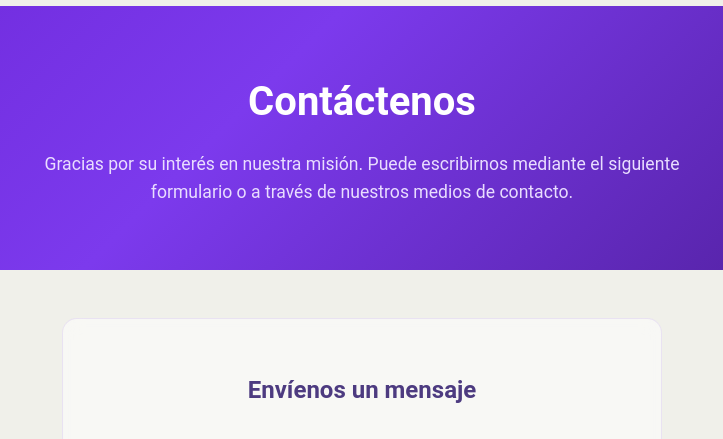
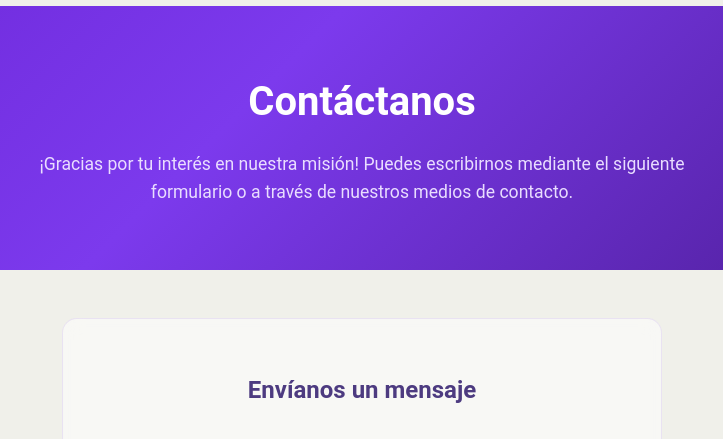
Before and after one commit to tommysvs/web-osfl, a plain HTML site: page contacto.html in a window 1280 px wide. Shown: the part 136-575 px from the top of the page, 278-1001 px from the left. Drawn offline with Linux system fonts and the light colour scheme.

Commit message:
changed some texts

```diff
--- a/contacto.html
+++ b/contacto.html
@@ -63,12 +63,12 @@
 
     <main>
         <section class="page-banner">
-            <h1>Contáctenos</h1>
-            <p>Gracias por su interés en nuestra misión. Puede escribirnos mediante el siguiente formulario o a través de nuestros medios de contacto.</p>
+            <h1>Contáctanos</h1>
+            <p>¡Gracias por tu interés en nuestra misión! Puedes escribirnos mediante el siguiente formulario o a través de nuestros medios de contacto.</p>
         </section>
 
         <section class="contact-form">
-            <h2>Envíenos un mensaje</h2>
+            <h2>Envíanos un mensaje</h2>
 
             <form id="formContacto">
                 <label for="nombre">Nombre completo:</label>
```
